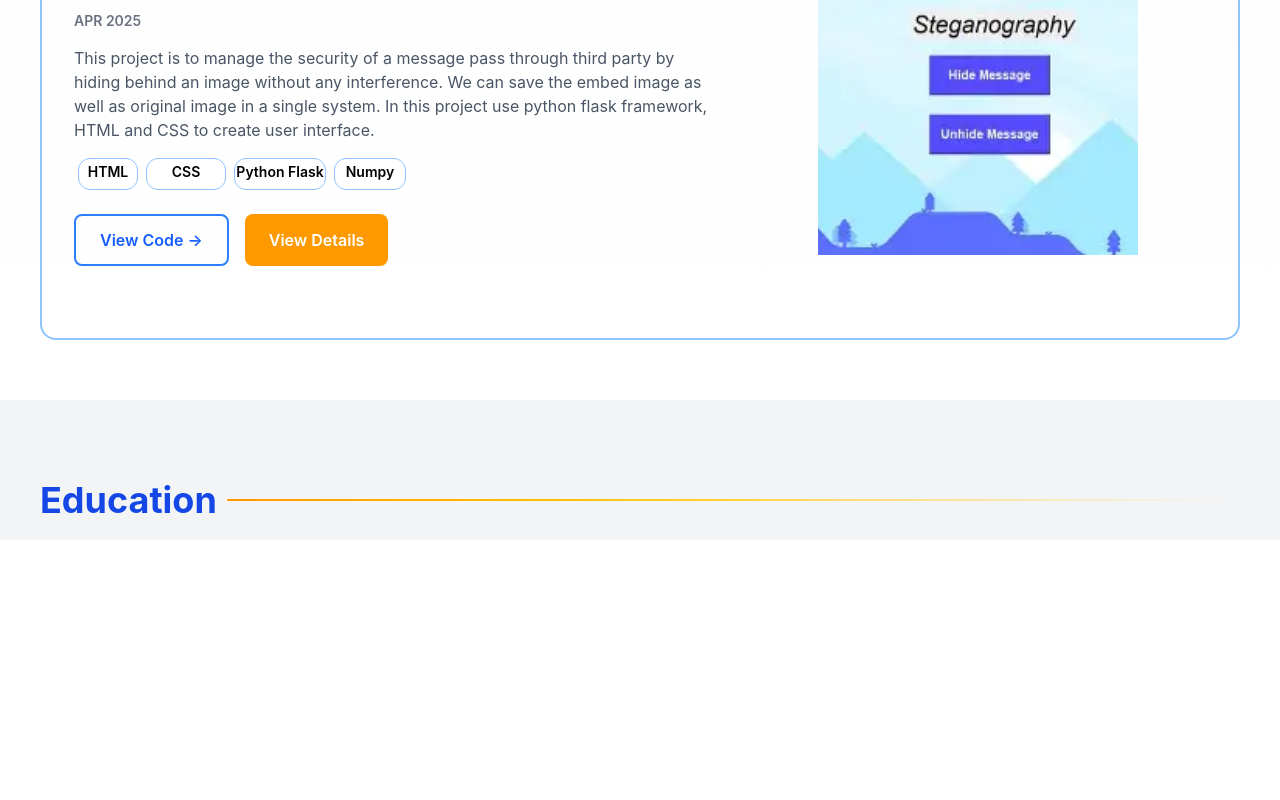
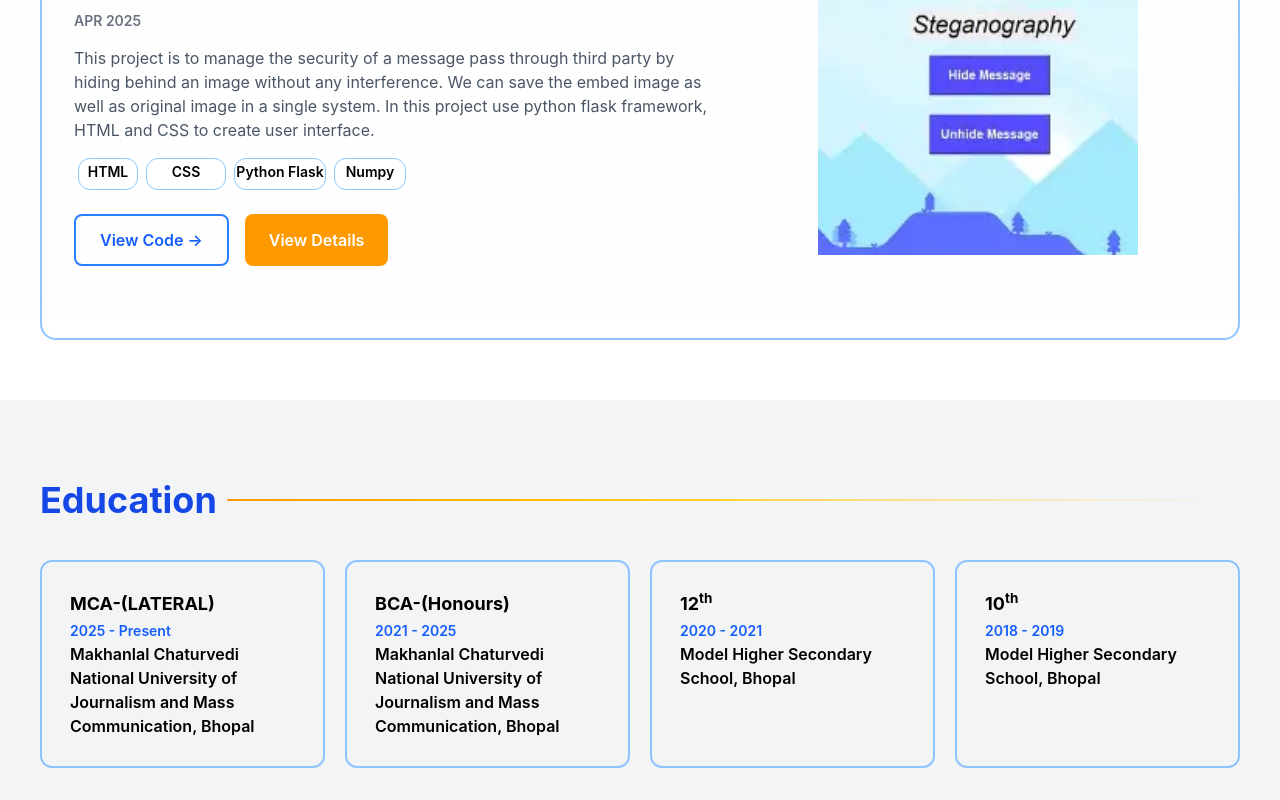
Before and after one commit to Anurag-singh6/portfolio, a React app in the folder frontend/: page / in a window 1280 px wide. Shown: the part 3836-4636 px from the top of the page. Before the commit the page ends 4376 px from the top, so only its background shows below. Built offline with nearby package versions, Linux system fonts and the light colour scheme; the HTML template or start-up script is replaced by a standard one.

Commit message:
education done

```diff
--- a/frontend/src/App.jsx
+++ b/frontend/src/App.jsx
@@ -1,24 +1,21 @@
-import React from "react";
+import React,{useState} from "react";
 import Header from "./components/Header";
 import Hero from "./pages/Hero";
 import Skill from "./pages/Skill";
 import MyProject from "./pages/MyProject";
+import EducationSec from "./pages/EducationSec";
 
 const App = () => {
+
   return (
     <>
       <Header />
       <Hero />
       <Skill />
       <MyProject />
-      <section className="bg-gray-100">
-        <div className="p-5 ml-5 flex items-center">
-          <h1 className="text-4xl mt-15 font-bold text-blue-700">
-            Education
-          </h1>
-          <div className="h-0.5 w-250 mt-15 ml-2.5 bg-gradient-to-r from-amber-500 via-amber-300 to-gray-100 rounded"></div>
-        </div>
-      </section>
+      <EducationSec/>
+
+
     </>
   );
 };
--- /dev/null
+++ b/frontend/src/pages/EducationSec.jsx
@@ -0,0 +1,60 @@
+import React from "react";
+
+const EducationSec = () => {
+  return (
+    <>
+      <section className="bg-gray-100 h-100">
+        <div className="p-5 ml-5 flex items-center">
+          <h1 className="text-4xl mt-15 font-bold text-blue-700">Education</h1>
+          <div className="h-0.5 w-250 mt-15 ml-2.5 bg-linear-to-r from-amber-500 via-amber-300 to-gray-100 rounded"></div>
+        </div>
+        <div className="mt-5 ml-10 mr-10 grid grid-cols-4 gap-5">
+          <div className="px-7 py-7 border-2 border-blue-300 transition ease-in-out delay-75 hover:border-amber-400 hover:shadow-md rounded-xl">
+            <h5 className="text-lg font-bold">MCA-(LATERAL)</h5>
+            <span className="text-blue-600 text-sm font-semibold">
+              2025 - Present
+            </span>
+            <p className="text-md font-semibold">
+              Makhanlal Chaturvedi National University of Journalism and Mass
+              Communication, Bhopal
+            </p>
+          </div>
+          <div className="px-7 py-7 border-2 border-blue-300 transition ease-in-out delay-75 hover:border-amber-400 hover:shadow-md rounded-xl">
+            <h5 className="text-lg font-bold">BCA-(Honours)</h5>
+            <span className="text-blue-600 text-sm font-semibold">
+              2021 - 2025
+            </span>
+            <p className="text-md font-semibold">
+              Makhanlal Chaturvedi National University of Journalism and Mass
+              Communication, Bhopal
+            </p>
+          </div>
+          <div className="px-7 py-7 border-2 border-blue-300 transition ease-in-out delay-75 hover:border-amber-400 hover:shadow-md rounded-xl">
+            <h5 className="text-lg font-bold">
+              12<sup>th</sup>
+            </h5>
+            <span className="text-blue-600 text-sm font-semibold">
+              2020 - 2021
+            </span>
+            <p className="text-md font-semibold">
+              Model Higher Secondary School, Bhopal
+            </p>
+          </div>
+          <div className="px-7 py-7 border-2 border-blue-300 transition ease-in-out delay-75 hover:border-amber-400 hover:shadow-md rounded-xl">
+            <h5 className="text-lg font-bold">
+              10<sup>th</sup>
+            </h5>
+            <span className="text-blue-600 text-sm font-semibold">
+              2018 - 2019
+            </span>
+            <p className="text-md font-semibold">
+              Model Higher Secondary School, Bhopal
+            </p>
+          </div>
+        </div>
+      </section>
+    </>
+  );
+};
+
+export default EducationSec;
--- a/frontend/src/pages/MyProject.jsx
+++ b/frontend/src/pages/MyProject.jsx
@@ -9,12 +9,12 @@ import steg from "../assets/steg.png";
 const MyProject = () => {
   return (
     <>
-      <section className="bg-gradient-to-b from-gray-100 via-gray-50 to-white mb-10">
+      <section className="bg-linear-to-b from-gray-100 via-gray-50 to-white mb-10">
         <div className="p-5 ml-5 flex items-center">
           <h1 className="text-4xl mt-15 font-bold text-blue-700">
             My Projects
           </h1>
-          <div className="h-0.5 w-250 mt-15 ml-2.5 bg-gradient-to-r from-amber-500 via-amber-300 to-gray-100 rounded"></div>
+          <div className="h-0.5 w-250 mt-15 ml-2.5 bg-linear-to-r from-amber-500 via-amber-300 to-gray-100 rounded"></div>
         </div>
         <div className="p-5 ml-5 mr-5 grid grid-cols-1">
           <div className="border-2 border-blue-300 rounded-2xl transition ease-in hover:shadow-xl flex items-center gap-18">
```
